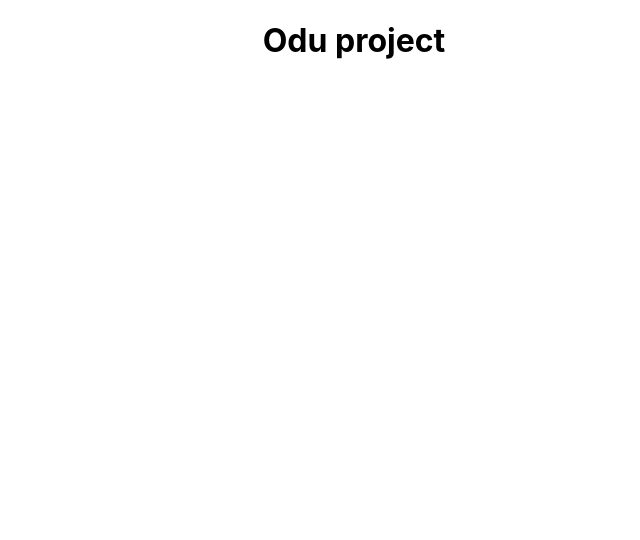
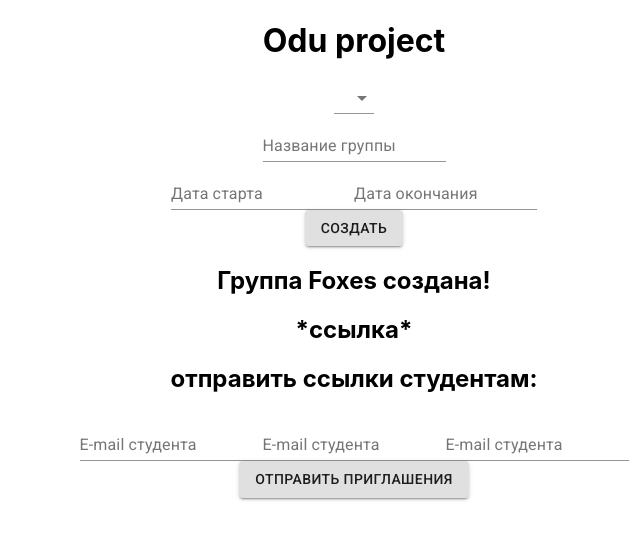
Before and after one commit to alubochkin/educational-platform, a React (Create React App) app: page / in a window 1280 px wide. Shown: the top 540 px of the page, without its empty margins (286-926 px from the left). Built offline with nearby package versions, Linux system fonts and the light colour scheme.

Commit message:
started forms

```diff
--- a/package.json
+++ b/package.json
@@ -19,6 +19,7 @@
     "nodemon": "^2.0.7",
     "passport": "^0.4.1",
     "passport-local": "^1.0.0",
+    "prop-types": "^15.7.2",
     "react": "^17.0.1",
     "react-dom": "^17.0.1",
     "react-scripts": "4.0.3",
--- a/src/App.js
+++ b/src/App.js
@@ -1,9 +1,13 @@
 import './App.css';
+import CreateGroupForm from './components/CreateGroupForm';
+import SendInvitesForm from './components/SendInvitesForm';
 
 function App() {
   return (
     <div className="App">
       <h1>Odu project</h1>
+      <CreateGroupForm />
+      <SendInvitesForm />
     </div>
   );
 }
--- /dev/null
+++ b/src/components/CreateGroupForm.js
@@ -0,0 +1,54 @@
+import React from 'react';
+import { Container, TextField, Button, Select, MenuItem } from '@material-ui/core';
+
+export default function CreateGroupForm() {
+
+  const handleChange = () => {
+    console.log('select changed');
+  }
+
+  return (
+    <Container maxWidth="sm">
+      <form
+         noValidate autoComplete="off">
+
+        <div >
+          <Select
+            labelId="program"
+            id="edu-program"
+            // value={age}
+            onChange={handleChange}
+            label="Направление"
+          >
+            <MenuItem value="Выберите направление">
+              <em>Выберите направление</em>
+            </MenuItem>
+            <MenuItem value={'Fullstack JS'}>Fullstack JS</MenuItem>
+            <MenuItem value={'Fullstack JS Online'}>Fullstack JS Online</MenuItem>
+            <MenuItem value={'Data Science'}>Data Science</MenuItem>
+          </Select>
+        </div>
+
+        <div>
+          <TextField
+            id="outlined-basic" label="Название группы" />
+        </div>
+
+        <div>
+          <TextField
+            id="outlined-basic" label="Дата старта" />
+          <TextField
+            id="outlined-basic" label="Дата окончания" />
+        </div>
+
+        <div>
+          <Button
+            variant="contained">
+            Создать
+          </Button>
+        </div>
+
+      </form>
+    </Container>
+  );
+}
--- /dev/null
+++ b/src/components/SendInvitesForm.js
@@ -0,0 +1,55 @@
+import React, { useState } from 'react';
+import { Container, TextField, Button } from '@material-ui/core';
+
+export default function SendInvitesForm() {
+  const [input, setInput] = useState({ email1: '', email2: '', email3: '' });
+
+  const changeHandler = ({ target }) => {
+    setInput((input) => {
+      return {
+        ...input,
+        [target.name]: target.value
+      }
+    });
+  }
+
+  const submitHandler = (e) => {
+    e.preventDefault();
+    console.log('input', input);
+    // какой-то fetch
+
+    setInput(() => {
+      return { email1: '', email2: '', email3: '' }
+    });
+  }
+
+  return (
+    <Container maxWidth="sm">
+      <h2>Группа Foxes создана!</h2>
+      <h2>*ссылка*</h2>
+      <h2>отправить ссылки студентам:</h2>
+      <form
+        noValidate autoComplete="off">
+
+        <TextField
+          onChange={changeHandler}
+          name="email1" label="E-mail студента" value={input.email1} />
+        <TextField
+          onChange={changeHandler}
+          name="email2" label="E-mail студента" value={input.email2} />
+        <TextField
+          onChange={changeHandler}
+          name="email3" label="E-mail студента" value={input.email3} />
+
+        <div>
+          <Button
+            onClick={submitHandler}
+            variant="contained">
+            Отправить приглашения
+          </Button>
+        </div>
+
+      </form>
+    </Container>
+  );
+}
```
Also changed, not shown: src/pages/StudentOfficePage.js (added, +9 -0 lines), src/pages/TeachreOfficePage.js (added, +9 -0 lines), 1 other file (tests, documents, lock files or other folders).
